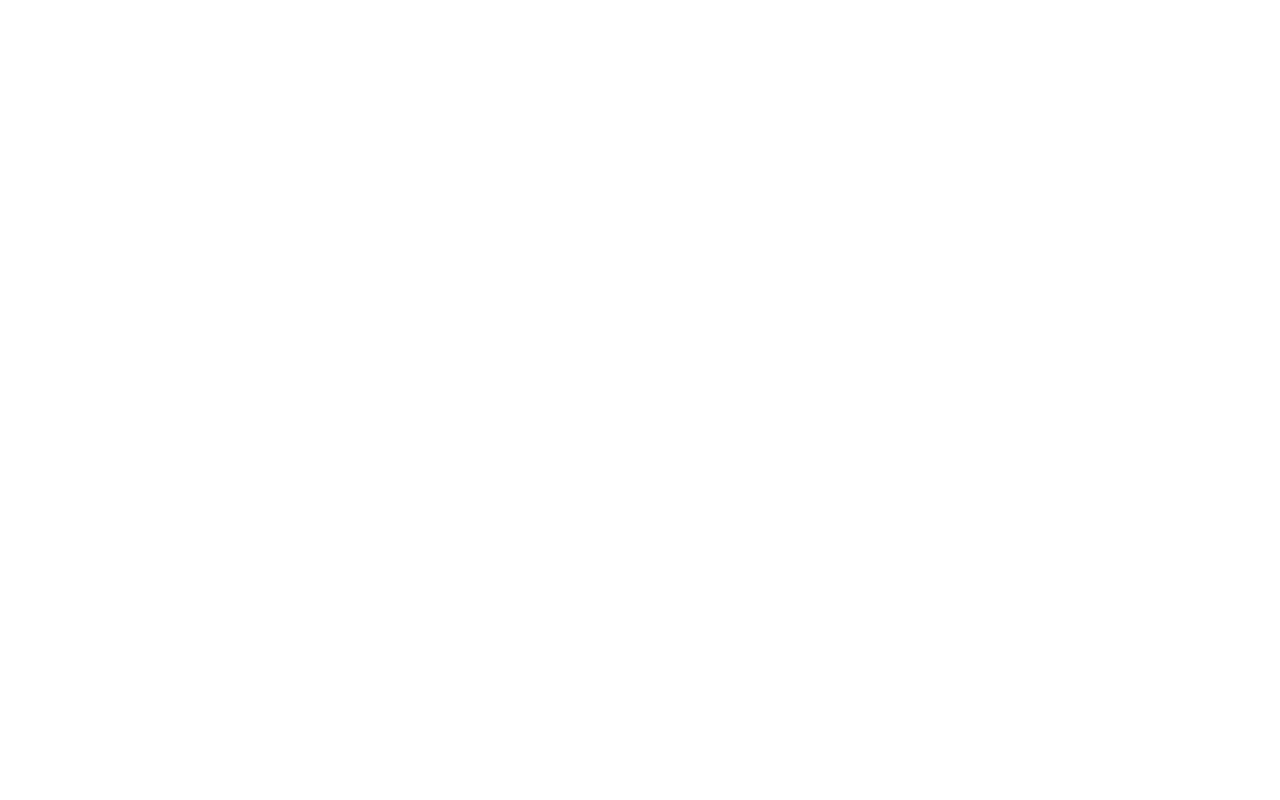
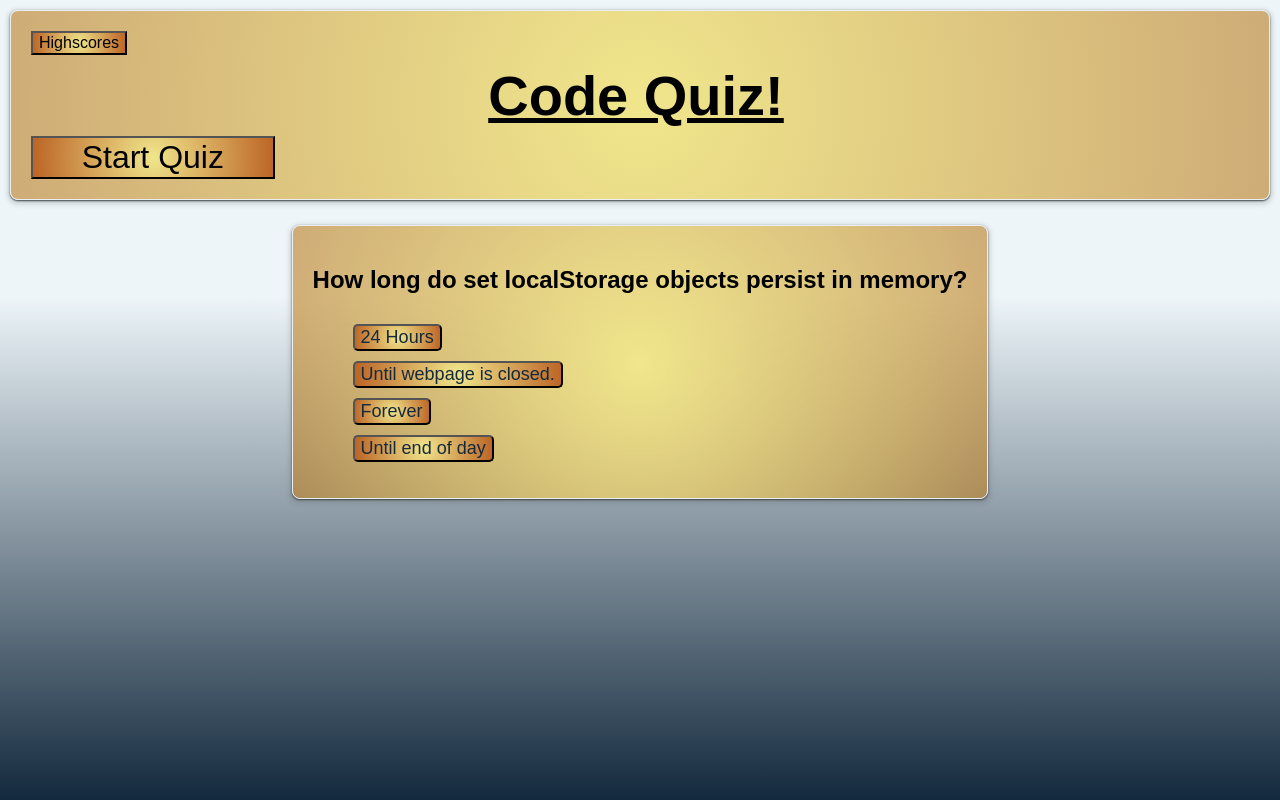
Before and after one commit to ernestosanchezCS/CodeQuiz, a plain HTML site: page index.html in a window 1280 px wide. Drawn offline with Linux system fonts and the light colour scheme.

Commit message:
Most of CSS and HTML elements set up

```diff
--- a/Assets/css/style.css
+++ b/Assets/css/style.css
@@ -0,0 +1,135 @@
+body {
+    font-family: Arial;
+    margin: 0;
+    display: flex;
+    flex-direction: column;
+    min-height: 100vh;
+    justify-content: flex-start;
+    background: linear-gradient(
+        0deg,
+        rgba(19, 41, 61, 1) 0%,
+        rgba(237, 245, 249, 1) 63%
+    );
+}
+
+nav {
+    align-content: center;
+    margin: 10px;
+}
+
+button {
+    max-width: auto;
+    background: radial-gradient(
+        circle,
+        rgba(240, 230, 140, 1) 0%,
+        rgba(187, 96, 33, 0.9542191876750701) 100%
+    );
+}
+
+.buttons {
+    font-size: large;
+    border-radius: 5px;
+    margin-top: 10px;
+    color: #13293d;
+    cursor: pointer;
+    transition-duration: 0.15s;
+    transition-property: background-color;
+    transition-timing-function: linear;
+}
+
+#highscores {
+    font-size: medium;
+}
+
+#start-button {
+    width: 20%;
+    font-size: xx-large;
+}
+
+header {
+    padding: 40px;
+    text-align: center;
+    background: #13293d;
+    color: #fff;
+    border-bottom: 30px #879274;
+}
+
+main {
+    display: flex;
+    flex-wrap: wrap;
+    justify-content: space-around;
+}
+
+ul {
+    list-style-type: none;
+}
+
+.card {
+    background: radial-gradient(
+        circle,
+        rgba(240, 230, 140, 1) 0%,
+        rgba(187, 124, 33, 0.604079131652661) 100%
+    );
+    border: 1px solid #eceff1;
+    border-radius: 8px;
+    box-shadow: rgba(60, 64, 67, 2) 0 1px 2px 0,
+        rgba(60, 64, 67, 0.15) 0 2px 4px 3px;
+    margin: 15px;
+    padding: 20px;
+}
+
+#top-section {
+    width: auto;
+    height: auto;
+
+    background: radial-gradient(
+        circle,
+        rgba(240, 230, 140, 1) 0%,
+        rgba(187, 124, 33, 0.604079131652661) 100%
+    );
+    border: 1px solid #eceff1;
+    border-radius: 8px;
+    box-shadow: rgba(60, 64, 67, 2) 0 1px 2px 0,
+        rgba(60, 64, 67, 0.15) 0 2px 4px 3px;
+    margin: auto;
+    padding: 20px;
+}
+
+.large-font {
+    font-size: 3.5em;
+    text-align: center;
+    margin: 8px;
+    margin-left: auto;
+    text-decoration-line: underline;
+}
+
+@media screen and (max-width: 1183px) {
+    main {
+        flex-direction: column;
+    }
+
+    .word-guess,
+    .results {
+        width: 90vw;
+    }
+
+    section {
+        margin: 20px auto;
+        width: 92vw;
+    }
+}
+
+@media screen and (max-width: 504px) {
+    .large-font {
+        font-size: 2em;
+    }
+
+    .reset-button {
+        font-size: 12px;
+        width: 20ox;
+    }
+
+    .timer {
+        height: 200px;
+    }
+}
--- a/index.html
+++ b/index.html
@@ -1,18 +1,47 @@
 <!DOCTYPE html>
 <html lang="en">
+    <head>
+        <meta charset="UTF-8" />
+        <meta http-equiv="X-UA-Compatible" content="IE=edge" />
+        <meta name="viewport" content="width=device-width, initial-scale=1.0" />
+        <title>Code Quiz!</title>
+        <link rel="stylesheet" type="text/css" href="./assets/css/style.css" />
+    </head>
 
-<head>
-    <meta charset="UTF-8">
-    <meta http-equiv="X-UA-Compatible" content="IE=edge">
-    <meta name="viewport" content="width=device-width, initial-scale=1.0">
-    <title>Code Quiz!</title>
-    <link rel="stylesheet" type="text/css" href="./assets/css/style.css" />
-</head>
+    <body>
+        <nav>
+            <section id="top-section">
+                <button id="highscores">Highscores</button>
+                <h1 class="large-font">Code Quiz!</h1>
+                <button id="start-button">Start Quiz</button>
+            </section>
+        </nav>
 
-
-
-<body>
-
-</body>
-
+        <main>
+            <section>
+                <div class="card">
+                    <h2>
+                        How long do set localStorage objects persist in memory?
+                    </h2>
+                    <ul id="choices">
+                        <li>
+                            <button class="buttons">24 Hours</button>
+                        </li>
+                        <li>
+                            <button class="buttons">
+                                Until webpage is closed.
+                            </button>
+                        </li>
+                        <li>
+                            <button class="buttons">Forever</button>
+                        </li>
+                        <li>
+                            <button class="buttons">Until end of day</button>
+                        </li>
+                    </ul>
+                </div>
+            </section>
+        </main>
+        <script src="assets/js/script.js"></script>
+    </body>
 </html>
```
Also changed, not shown: Assets/css/reset.css (added).
